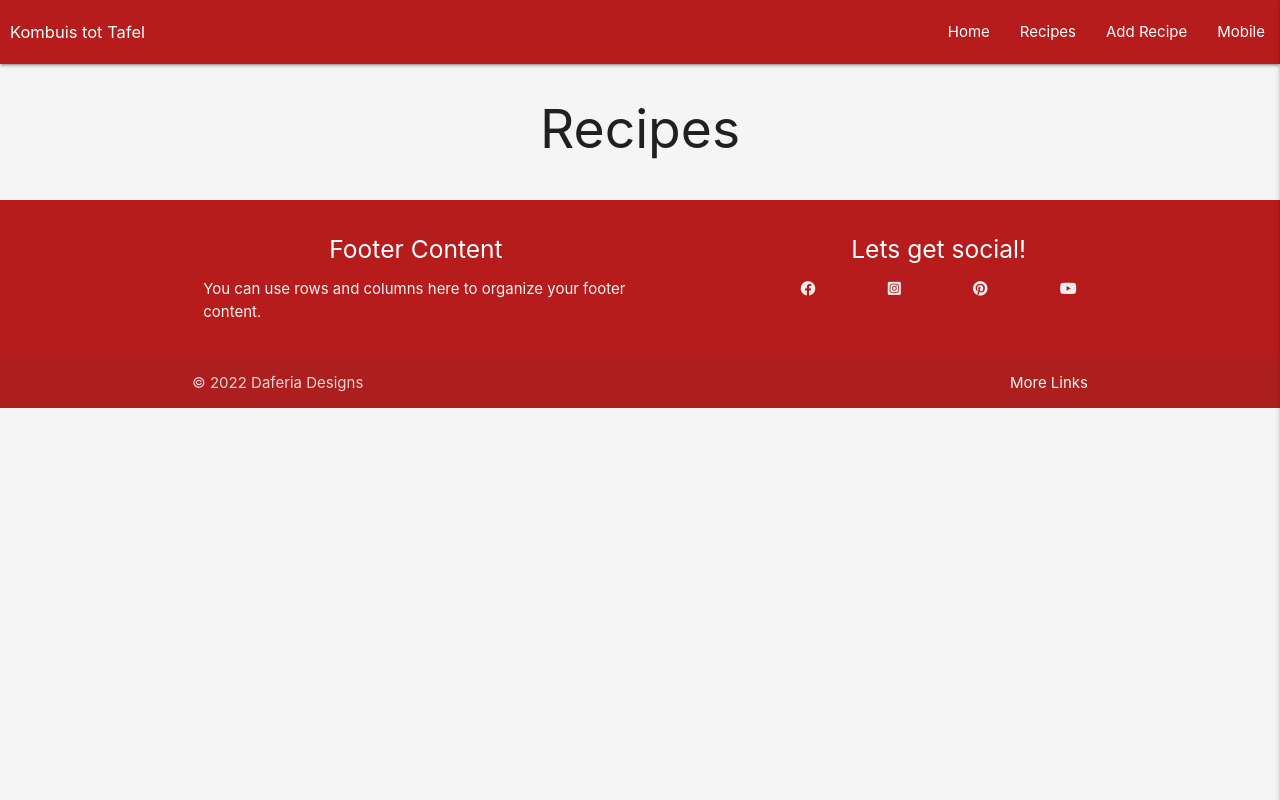
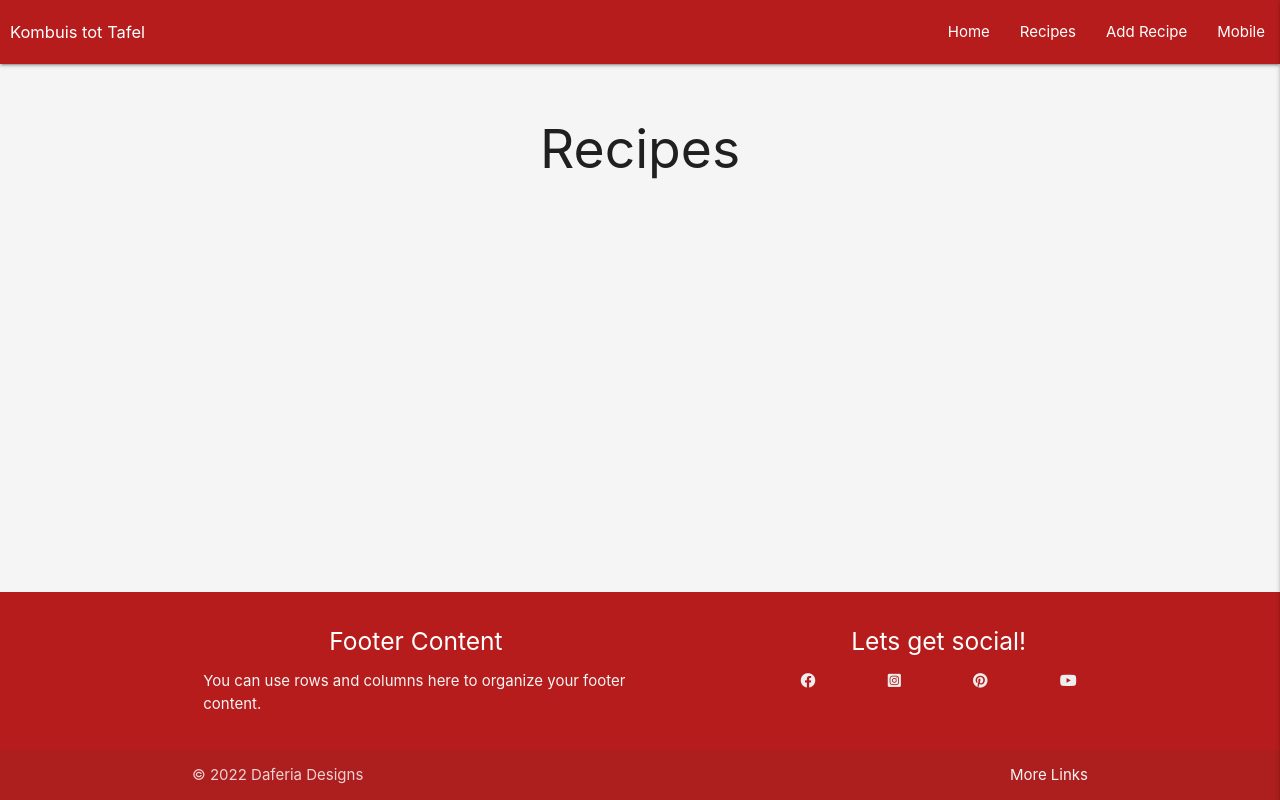
Before and after one commit to Daferia/kombuisTotTafel, a Flask app: page /recipes in a window 1280 px wide. Run offline with Flask 2, Linux system fonts and the light colour scheme; data that the repository does not hold is empty; some libraries are stand-ins or nearby versions.

Commit message:
add sticky footer to base.html

```diff
--- a/kombuistottafel/static/css/style.css
+++ b/kombuistottafel/static/css/style.css
@@ -1,6 +1,12 @@
 body {
    background-color: whitesmoke;
-}
+   display: flex;
+   min-height: 100vh;
+   flex-direction: column;}
+
+main {
+   flex: 1 0 auto;
+ }
 
 nav .brand-logo {
    padding: 0 10px;
```
